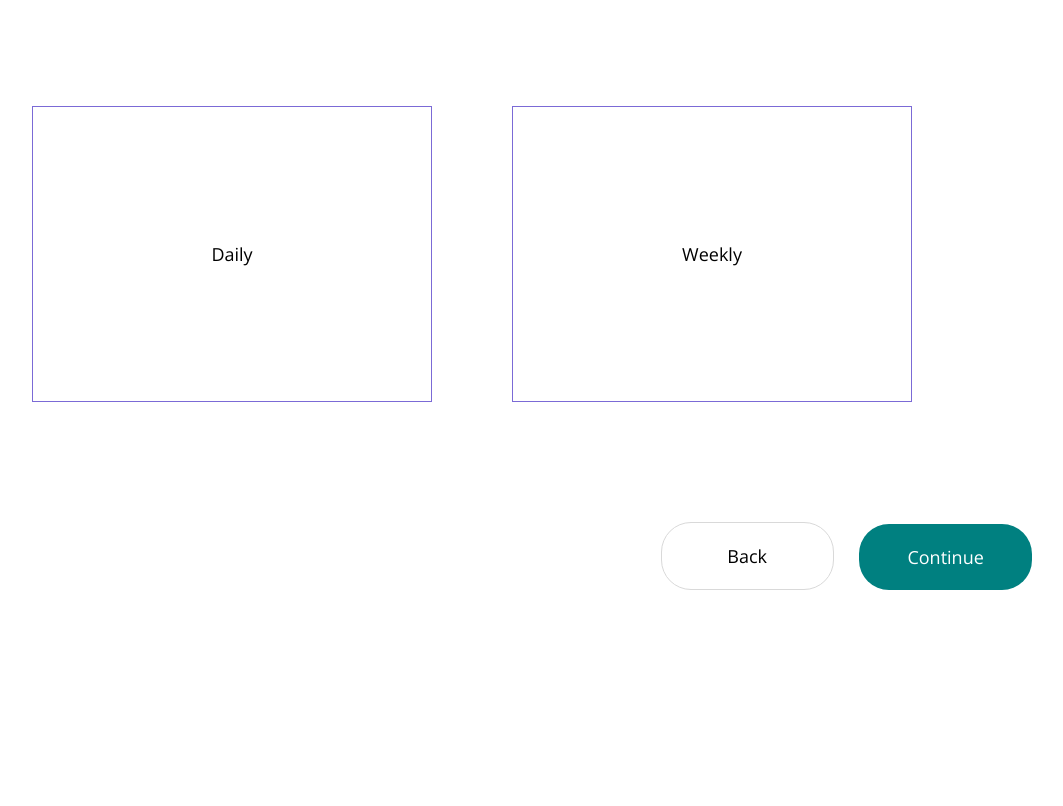
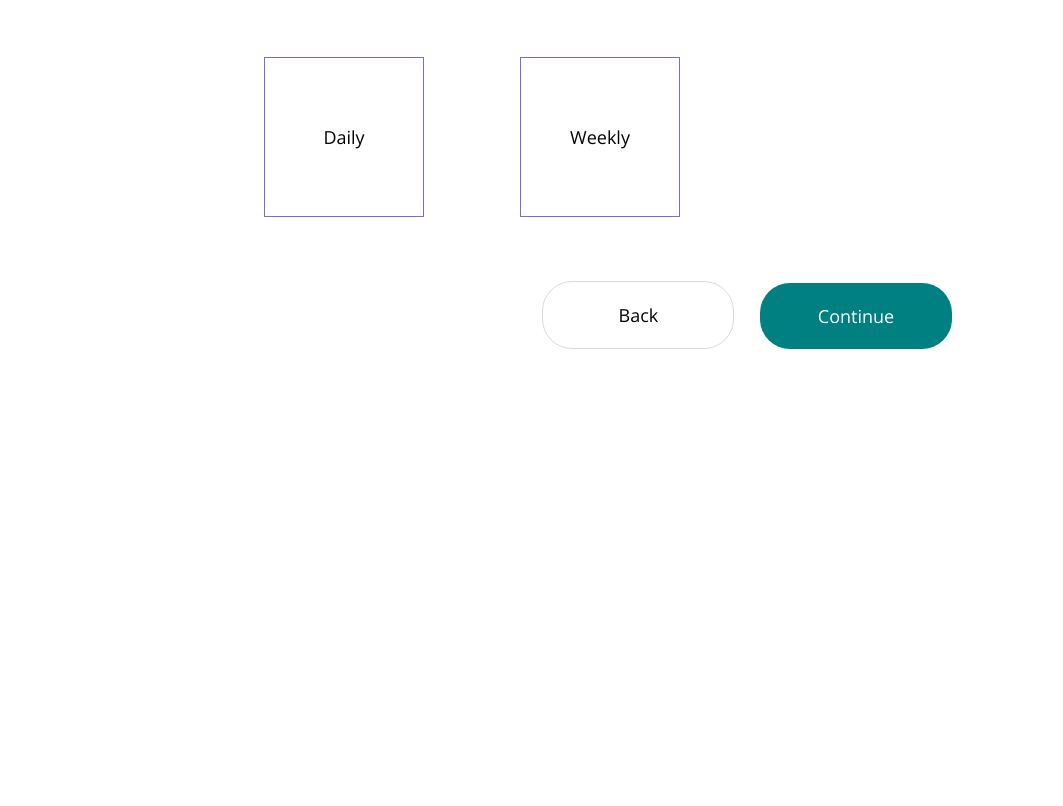
Before and after one commit to sweathannah/Ai-well-being-checker, a website: page mood_check.html in a window 1280 px wide. Shown: the part 187-993 px from the top of the page, without its empty margins (168-1231 px from the left). After the commit the page ends 800 px from the top, so only its background shows below. Drawn offline with nearby package versions, Linux system fonts and the light colour scheme.

Commit message:
completed the mood check page and notificartion check page

```diff
--- a/mood_check.html
+++ b/mood_check.html
@@ -19,34 +19,34 @@
         }
     </style>
 </head>
-<body class="font-[Roboto] flex flex-col">
+<body class="font-[Roboto] flex flex-col lg:px-32">
     <header class="w-full flex justify-end lg:hidden">
         <img src="./Assets/Images/mobile corner icon.svg" alt="Corner Icon" class="w-fit">
     </header>
-    <main class="m-auto mt-[7.8rem]">
-        <h1 class="font-[700] lg:text-[2rem] text:[1.2rem] text-center">
+    <main class="mt-[6rem] m-auto w-fit">
+        <h1 class="font-[700] lg:text-[3.5rem] text-[2.2rem] text-center">
             Choose <span class="text-[#7B6AD6]">
                 mood-check
             </span> frequency
         </h1>
-        <section class="open_sans font-[400] lg:text-lg text-sm items-center flex justify-between lg:w-full w-[19.63rem] m-auto lg:space-x-[5rem] space-x-[1.5rem] lg:my-[7.5rem] my-[4rem]">
-            <button class="button border-[1px] border-[#7B6AD6] lg:w-[25rem] w-[8.8rem] lg:h-[18.5rem] h-[8.5rem]">
+        <section class="open_sans font-[400] lg:text-lg text-sm items-center flex justify-between lg:w-fit w-[19.63rem] m-auto lg:space-x-[6rem] space-x-[1.5rem] lg:my-[4rem] my-[4rem]">
+            <button class="button border-[1px] border-[#7B6AD6] lg:w-[10rem] w-[8.8rem] lg:h-[10rem] h-[8.5rem]">
                 <span>
                     Daily
                 </span>
             </button>
-            <button class="button border-[1px] border-[#7B6AD6] lg:w-[25rem] w-[8.8rem] lg:h-[18.5rem] h-[8.5rem]">
+            <button class="button border-[1px] border-[#7B6AD6] lg:w-[10rem] w-[8.8rem] lg:h-[10rem] h-[8.5rem]">
                 <span>
                     Weekly
                 </span>
             </button>
         </section>
     </main>
-    <section class="open_sans items-end flex justify-end lg:mr-[5rem] mr-[1.8rem] gap-[1.6rem] mb-[13.6rem]">
-        <a href="#" class="border-[1px] border-[#D9D9D9] rounded-[30px] text-center lg:text-lg text-sm lg:py-[1.2rem] py-3 lg:w-[10.8rem] w-[6.2rem] -[4.3rem]">
+    <section class="open_sans items-end flex justify-end gap-[1.6rem] pr-8">
+        <a href="./challenges.html" class="border-[1px] border-[#D9D9D9] rounded-[30px] text-center lg:text-lg text-sm lg:py-[1.2rem] py-3 lg:w-[12rem] w-[6rem]">
             <button>Back</button>
         </a>
-        <a href="#" class="lg:text-lg text-sm border-1px border-transparent text-center lg:py-[1.2rem] py-3 -[53px] lg:w-[10.8rem] w-[6.2rem] rounded-[30px] bg-[#008080] text-[#FFFFFF]">
+        <a href="./notification-reminder.html" class="lg:text-lg text-sm border-1px border-transparent text-center lg:py-[1.2rem] py-3 -[53px] lg:w-[12rem] w-[6rem] rounded-[30px] bg-[#008080] text-[#FFFFFF]">
             <button>Continue</button>
         </a>
     </section>
```
Also changed, not shown: challenges.html (+1 -1 lines), notification-reminder.html (+9 -9 lines).
